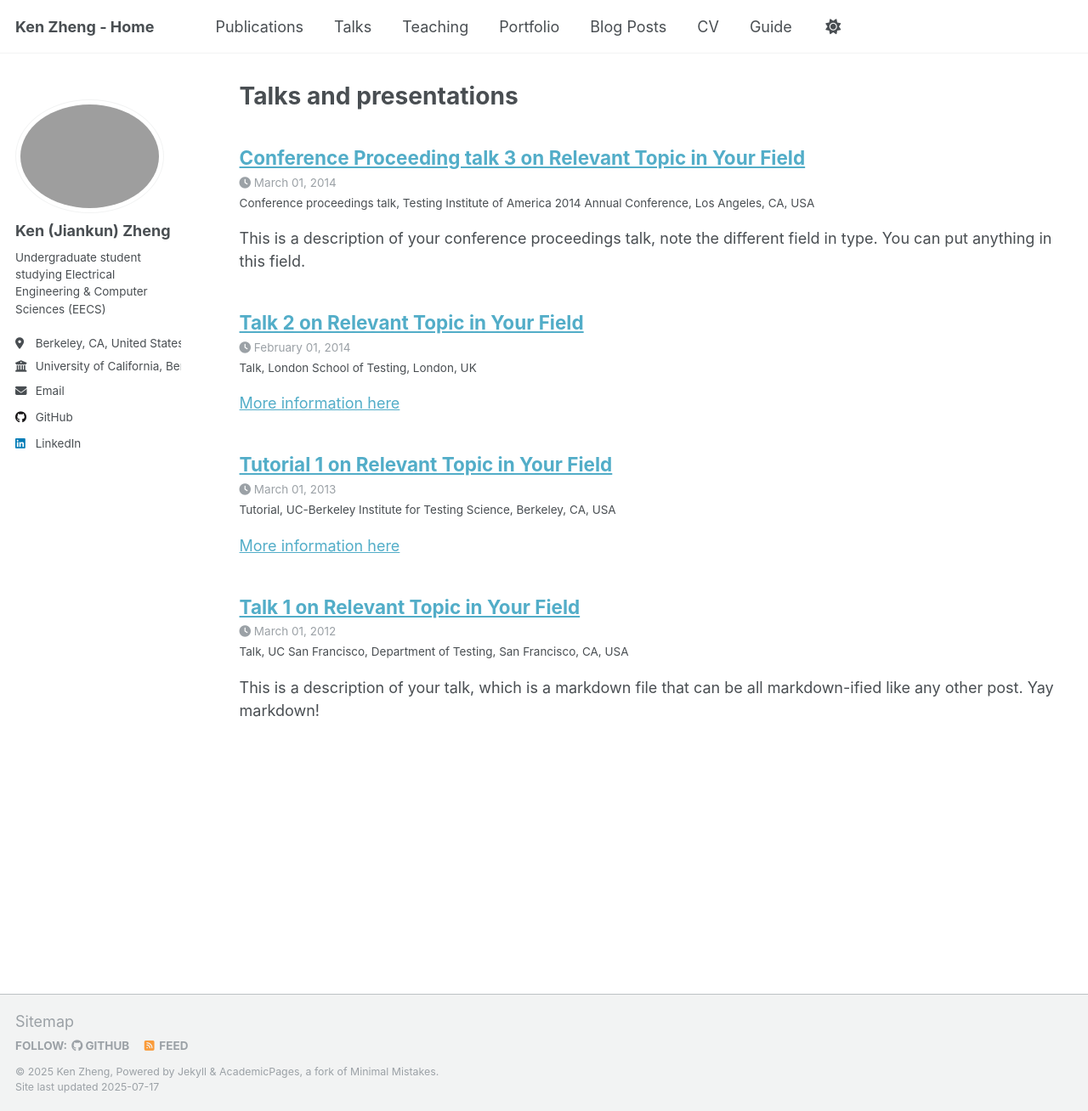
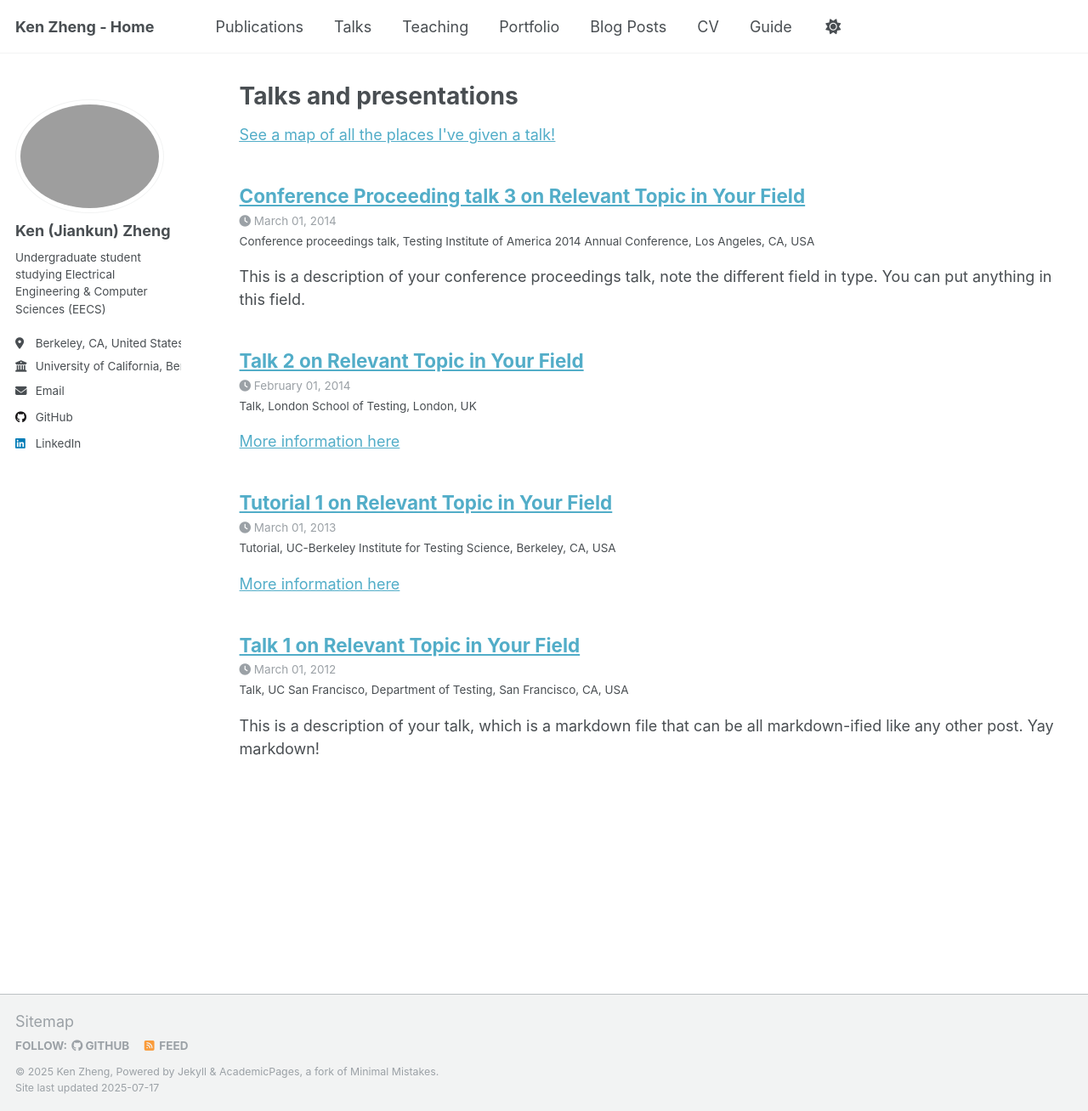
Before and after one commit to kenzhengjk/kenzhengjk.github.io, a Jekyll site: the page built from _pages/talks.html, in a window 1280 px wide and 1308 px high. Shown: the whole window at 85% size. Built offline with Jekyll 4.4.1, drawn with Linux system fonts in a browser that asks for light colours; a script that is not in the unit is left out; part of the change alters nothing that is shown.

Commit message:
Update talks.html

```diff
--- a/_pages/talks.html
+++ b/_pages/talks.html
@@ -5,7 +5,7 @@ permalink: /talks/
 author_profile: true
 ---
 
-{% if site.talkmap_link == true %}
+{% if site.talkmap_link == false %}
 
 <p style="text-decoration:underline;"><a href="/talkmap.html">See a map of all the places I've given a talk!</a></p>
 
```
